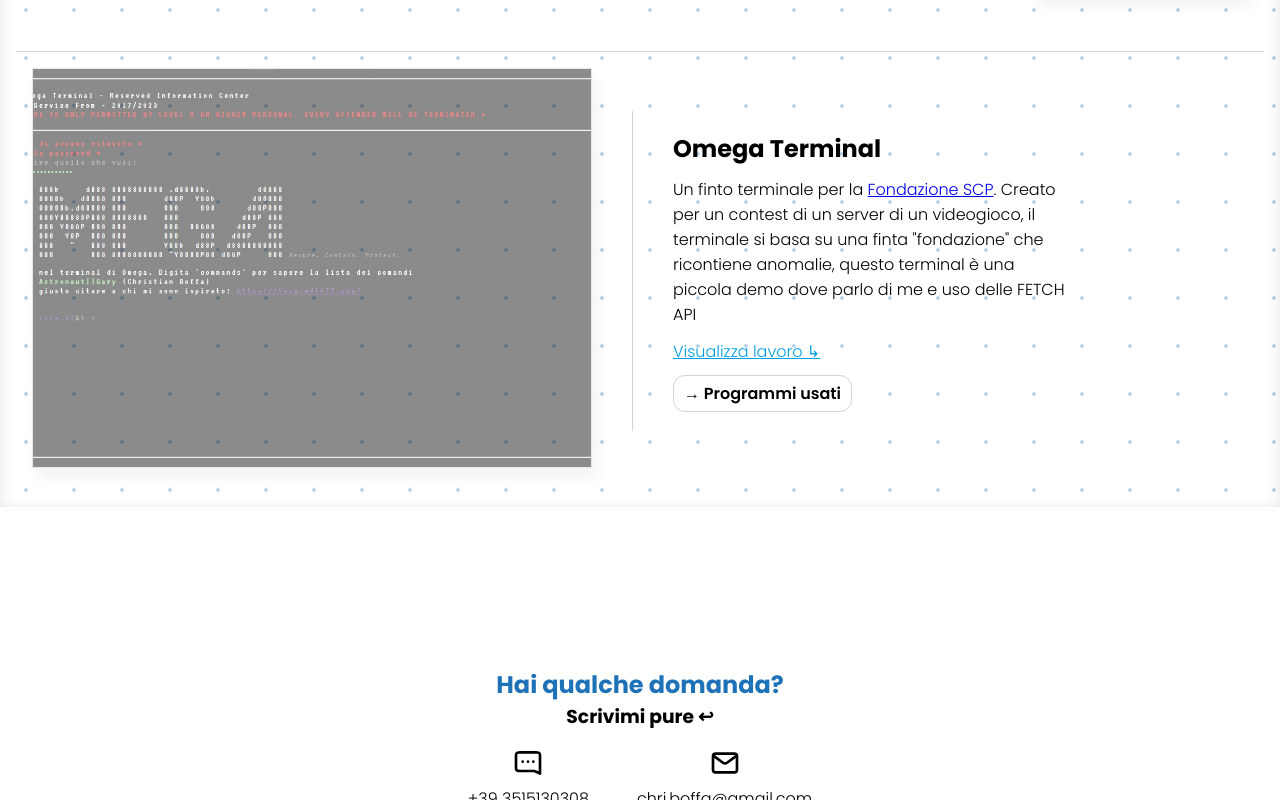
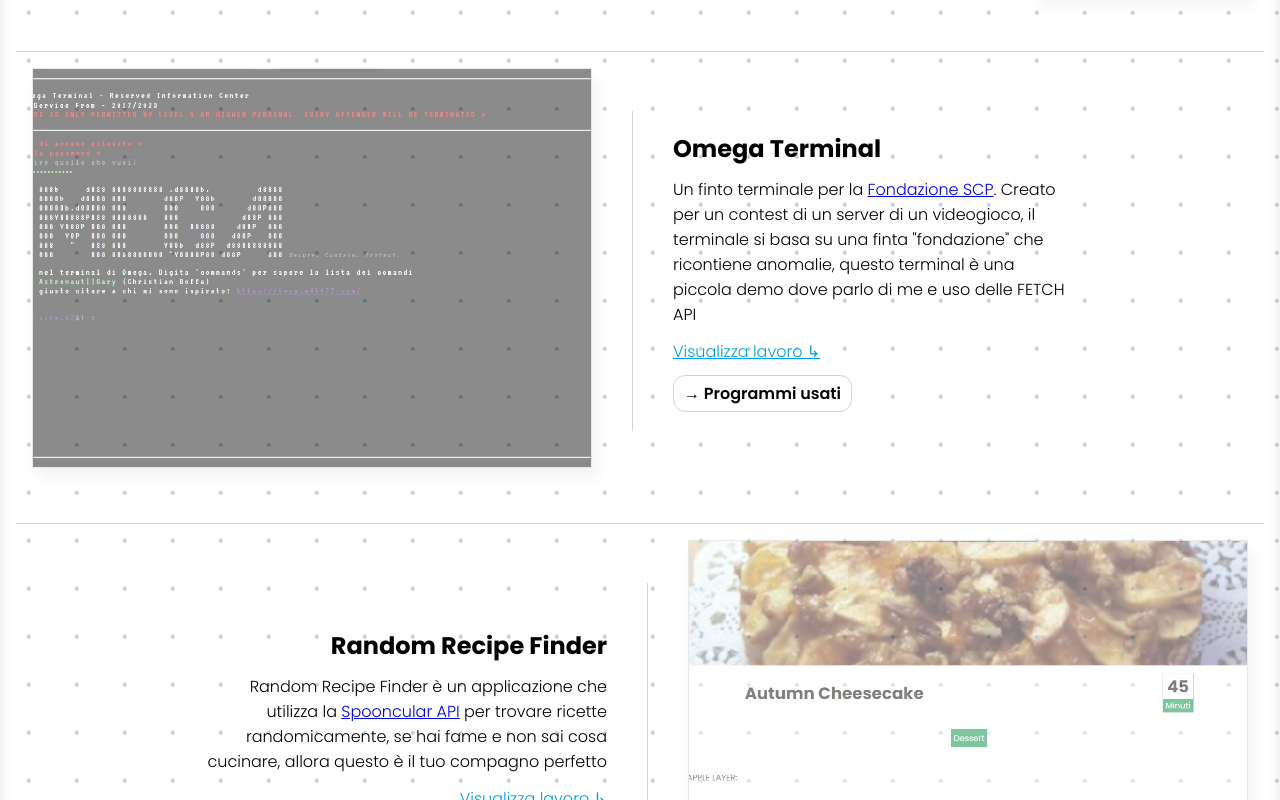
Before and after one commit to ChrysIlCoder/Portfolio, a React (Vite) app: page / in a window 1280 px wide. Shown: the part 2000-2800 px from the top of the page. Built offline with nearby package versions, Linux system fonts and the light colour scheme.

Commit message:
Added new project

```diff
--- a/src/components/lavori/lavori.jsx
+++ b/src/components/lavori/lavori.jsx
@@ -3,6 +3,7 @@ import LavoriCard from './lavoriCard'
 import barJuiceImg from '../../assets/imgs/BarJuice.jpg'
 import trovaLavoroImg from '../../assets/imgs/TrovaLavoro.jpeg'
 import omegaTerminal from '../../assets/imgs/OmegaTerminal.jpg'
+import recipeFinder from '../../assets/imgs/RecipeFinder.jpg'
 import { COLORS } from '../../constants/styles'
 
 export default function Lavori(){
@@ -35,6 +36,14 @@ export default function Lavori(){
                         prog={["React", "Vanilla CSS"]}
                         right={false}
                     />
+                    <LavoriCard
+                        portrait={recipeFinder}
+                        name={"Random Recipe Finder"}
+                        desc={`Random Recipe Finder è un applicazione che utilizza la <a href="https://spoonacular.com/food-api">Spooncular API</a> per trovare ricette randomicamente, se hai fame e non sai cosa cucinare, allora questo è il tuo compagno perfetto`}
+                        link={"https://random-recipe-finder.netlify.app"}
+                        prog={["React", "SCSS"]}
+                        right={true}
+                    />
                 </div>
             </div>
         </section>
```
Also changed, not shown: src/assets/imgs/RecipeFinder.jpg (added).
